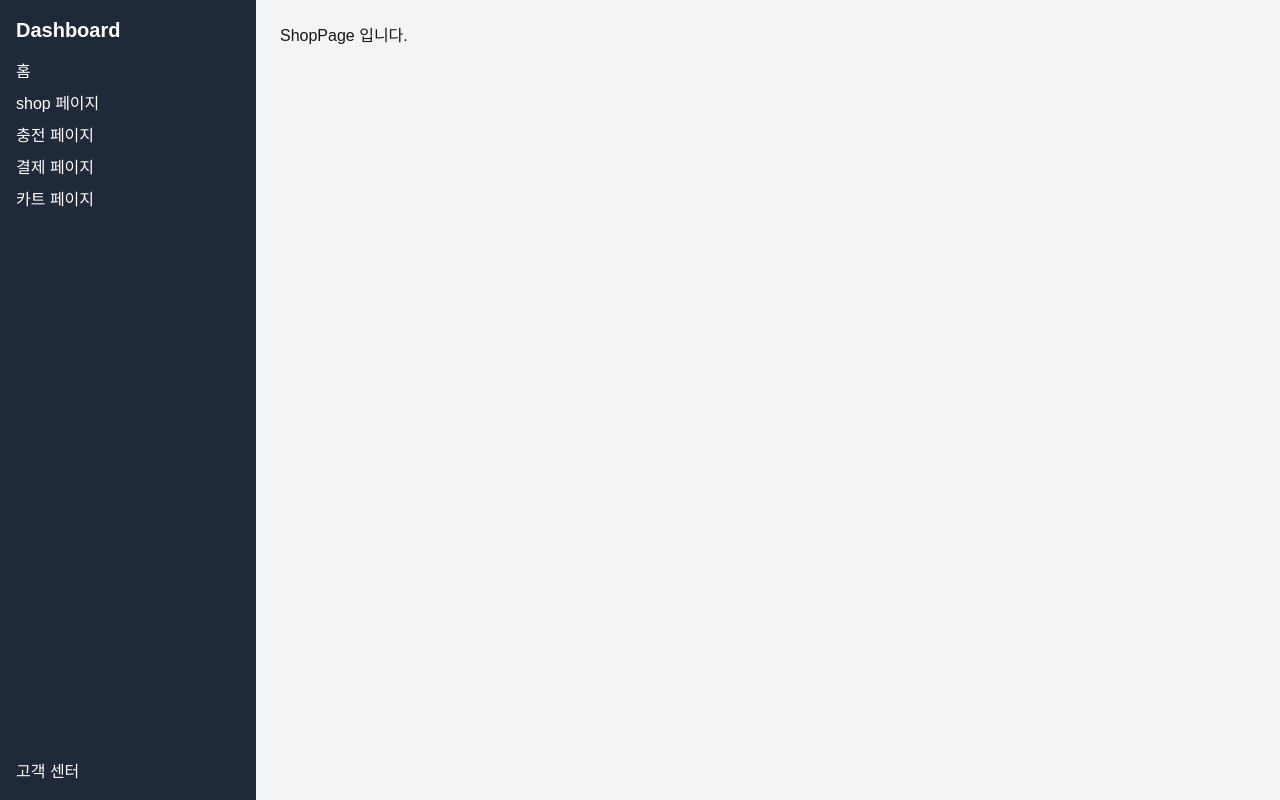
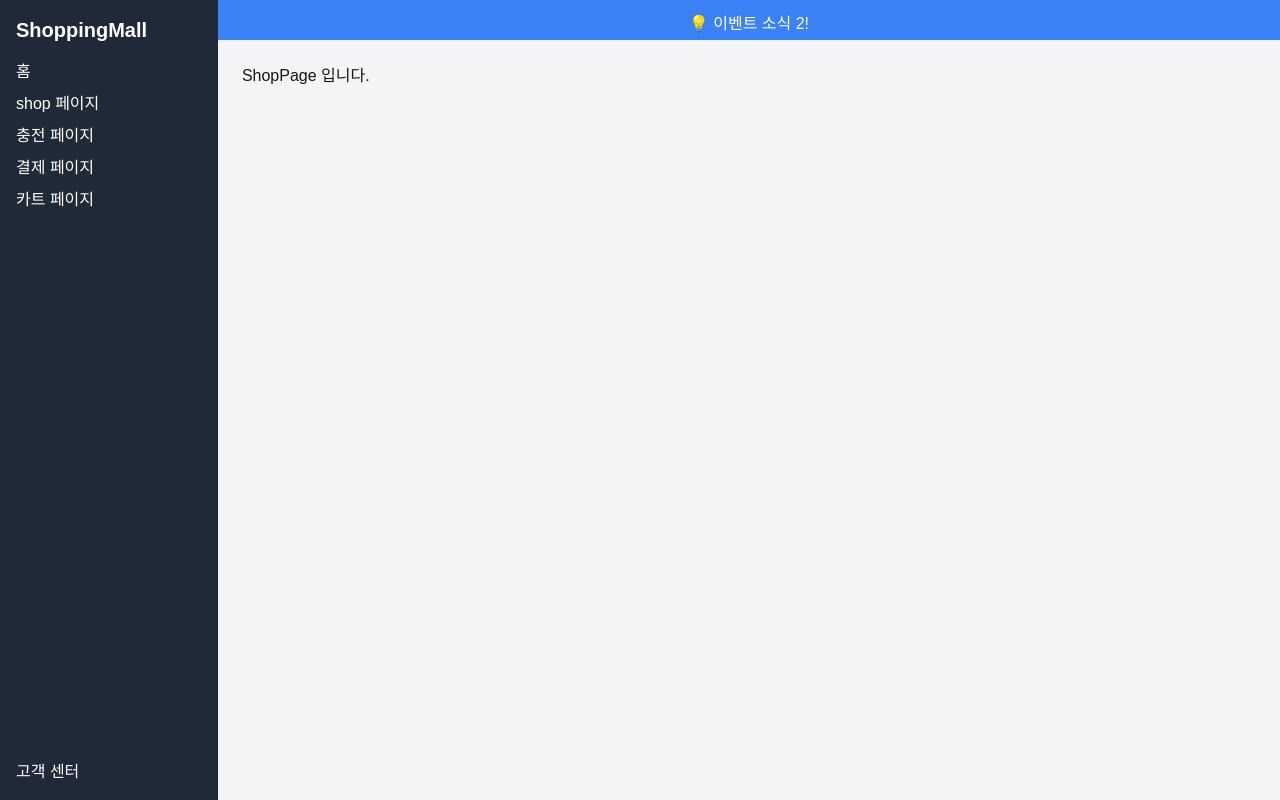
Before and after one commit to kyh0726/ToyProjectFe, a Next.js app: page /home/shop in a window 1280 px wide. Built offline with nearby package versions, Linux system fonts and the light colour scheme.

Commit message:
feat: 상단 베너 구현

```diff
--- a/src/app/home/layout.tsx
+++ b/src/app/home/layout.tsx
@@ -1,7 +1,7 @@
 // app/dashboard/layout.tsx
 import Link from 'next/link';
 import React from 'react';
-
+import { Banner } from '@/shared';
 export default function HomeLayout({
     children,
 }: {
@@ -10,10 +10,12 @@ export default function HomeLayout({
     return (
         <div className="flex h-screen">
             {/* Sidebar */}
-            <aside className="w-64 bg-gray-800 text-white p-4">
-                <h1 className="text-xl font-bold mb-4">Dashboard</h1>
+
+            <aside className="w-64 bg-gray-800 text-white p-4 z-10 h-screen">
+                <h1 className="text-xl font-bold mb-4">ShoppingMall</h1>
+
                 <nav>
-                    <ul>
+                    <ul className='z-1'>
                         <li className="mb-2"><Link href="/home">홈</Link></li>
                         <li className="mb-2"><Link href="/home/shop">shop 페이지</Link></li>
                         <li className="mb-2"><Link href="/home/recharge">충전 페이지</Link></li>
@@ -25,7 +27,11 @@ export default function HomeLayout({
             </aside>
 
             {/* Main Content */}
-            <main className="flex-1 bg-gray-100 p-6">{children}</main>
+            <div className='w-full h-screen bg-gray-100'>
+            <Banner message="📢 Don't miss out on our latest updates!" />
+
+            <main className="flex-1 p-6">{children}</main>
+            </div>
         </div>
     );
 }
--- /dev/null
+++ b/src/shared/Banner/Banner.tsx
@@ -0,0 +1,31 @@
+"use client";
+import React, { useEffect, useState } from "react";
+
+type BannerProps = {
+    message: string;
+}
+
+const messages = [
+    "🎉 이벤트 소식 1!",
+    "💡 이벤트 소식 2!",
+    "🚀 이벤트 소식 3!",
+  ];
+
+export default function PersistentBanner({ message }: BannerProps) {
+
+
+  const [currentIndex, setCurrentIndex] = useState(0);
+
+  useEffect(() => {
+    const interval = setInterval(() => {
+      setCurrentIndex((prevIndex) => (prevIndex + 1) % messages.length);
+    }, 3000);
+    return () => clearInterval(interval);
+  }, []);
+
+  return (
+    <div className="bg-blue-500 text-white text-center py-3 h-10 w-full">
+      <span>{messages[currentIndex]}</span>
+    </div>
+  );
+}
--- /dev/null
+++ b/src/shared/Banner/index.ts
@@ -0,0 +1 @@
+export { default as Banner } from './Banner';
--- a/src/shared/index.ts
+++ b/src/shared/index.ts
@@ -1,3 +1,4 @@
+export { Banner } from "./Banner";
 export { Button } from "./Button";
 export { Modal } from "./Modal";
 export { Input } from "./Input";
```
